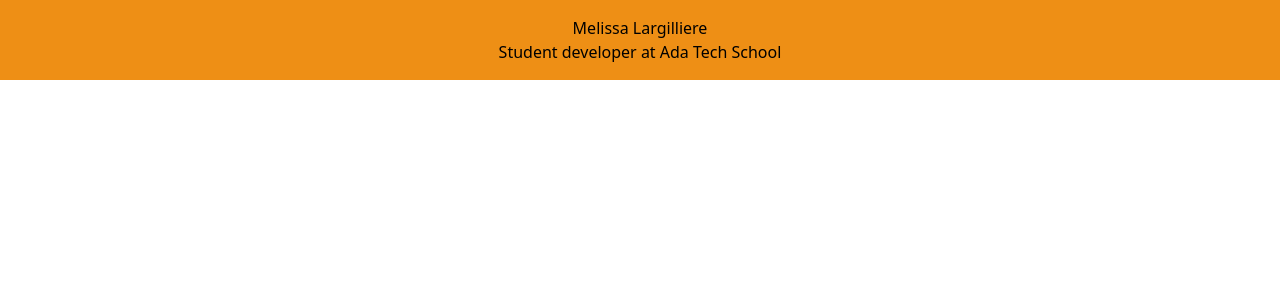
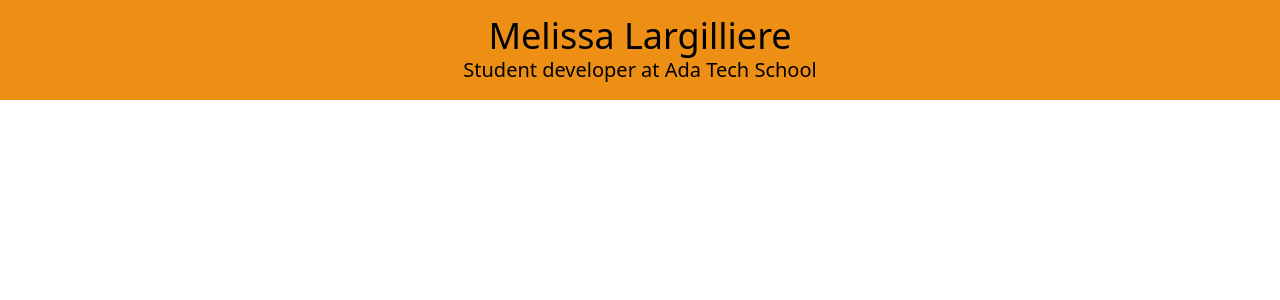
Before and after one commit to piouoiq/My_portfolio_, a React (Vite) app: page / in a window 1280 px wide. Shown: the top 300 px of the page. Built offline with nearby package versions, Linux system fonts and the light colour scheme.

Commit message:
fix style

```diff
--- a/src/assets/Components/Header.tsx
+++ b/src/assets/Components/Header.tsx
@@ -1,8 +1,8 @@
 export default function Header() {
   return (
-    <header className="bg-[#ee8f15] p-4 text-center">
-      <h1>Melissa Largilliere</h1>
-      <p>Student developer at Ada Tech School</p>
+    <header className="bg-[#ee8f15] p-4 text-center position-sticky top-0">
+      <h1 className="text-4xl">Melissa Largilliere</h1>
+      <p className="text-xl">Student developer at Ada Tech School</p>
     </header>
   );
 }
```
